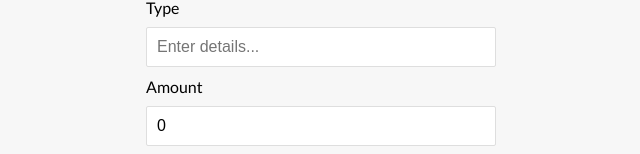
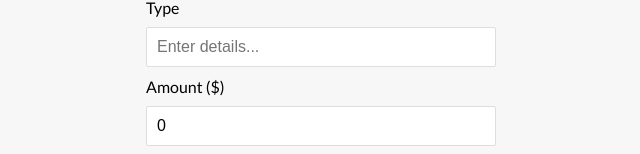
Before and after one commit to andrewjpascual/expense-tracker, a React (Create React App) app: page / in a window 1280 px wide. Shown: the part 620-774 px from the top of the page, without its empty margins (319-959 px from the left). Built offline with nearby package versions, Linux system fonts and the light colour scheme.

Commit message:
Update: Comments and clear transaction form after each submission

```diff
--- a/public/index.html
+++ b/public/index.html
@@ -24,7 +24,7 @@
       work correctly both with client-side routing and a non-root public URL.
       Learn how to configure a non-root public URL by running `npm run build`.
     -->
-    <title>React App</title>
+    <title>Expense Tracker</title>
   </head>
   <body>
     <noscript>You need to enable JavaScript to run this app.</noscript>
--- a/src/components/AddTransaction.js
+++ b/src/components/AddTransaction.js
@@ -19,6 +19,10 @@ export const AddTransaction = () => {
     };
 
     addTransaction(newTransaction);
+
+    // Reset the form
+    setText("");
+    setAmount(0);
   };
 
   return (
@@ -35,7 +39,7 @@ export const AddTransaction = () => {
           />
         </div>
         <div className="form-control">
-          <label htmlFor="amount">Amount</label>
+          <label htmlFor="amount">Amount ($)</label>
           <input
             type="number"
             value={amount}
--- a/src/components/Header.js
+++ b/src/components/Header.js
@@ -1,5 +1,6 @@
 import React from "react";
 
+// Maybe need a styling change in future
 export const Header = () => {
   return <h2>Expense Tracker</h2>;
 };
--- a/src/components/Transaction.js
+++ b/src/components/Transaction.js
@@ -6,6 +6,7 @@ export const Transaction = ({ transaction }) => {
   const sign = transaction.amount < 0 ? "-" : "+";
   const { deleteTransaction } = useContext(GlobalContext);
 
+  // Using a ternary, update the sign for each transaction
   return (
     <li className={transaction.amount < 0 ? "minus" : "plus"}>
       {transaction.text}{" "}
--- a/src/components/TransactionList.js
+++ b/src/components/TransactionList.js
@@ -5,6 +5,7 @@ import { Transaction } from "./Transaction";
 export const TransactionList = () => {
   const { transactions } = useContext(GlobalContext);
 
+  // Based on transaction id, display transaction history
   return (
     <>
       <h3>History</h3>
```
